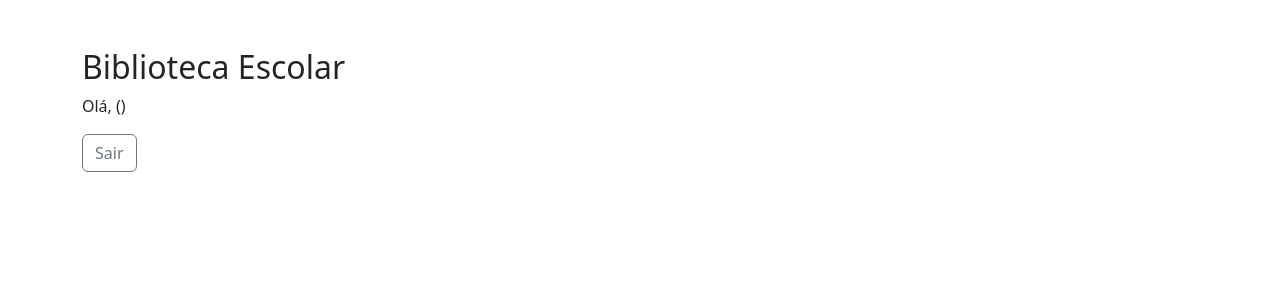
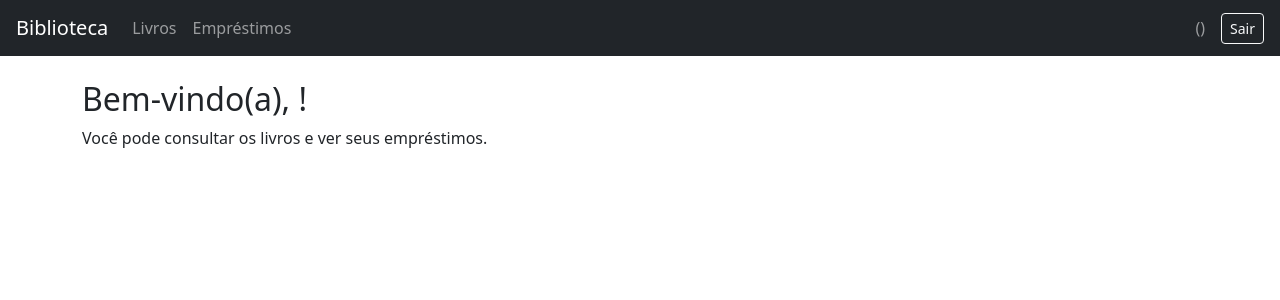
Before and after one commit to joaodanielski/biblioteca-escolar, a Node server app: page / in a window 1280 px wide. Shown: the top 300 px of the page. Run offline with Node 20, Linux system fonts and the light colour scheme; a user stored in the database is signed in; data comes from the database, SQL or seed files in the repository; some libraries are stand-ins or nearby versions.

Commit message:
feat: layout com partials e menu por perfil

```diff
--- a/views/home.ejs
+++ b/views/home.ejs
@@ -1,13 +1,13 @@
-<!DOCTYPE html>
-<html lang="pt-br">
-<head>
-  <meta charset="UTF-8">
-  <title>Biblioteca Escolar</title>
-  <link href="https://cdn.jsdelivr.net/npm/bootstrap@5.3.3/dist/css/bootstrap.min.css" rel="stylesheet">
-</head>
-<body class="container mt-5">
-  <h2>Biblioteca Escolar</h2>
-  <p>Olá, <%= usuario.nome %> (<%= usuario.perfil %>)</p>
-  <a href="/logout" class="btn btn-outline-secondary">Sair</a>
-</body>
-</html>
+<%- include('partials/header', { titulo: 'Início' }) %>
+
+<h2>Bem-vindo(a), <%= usuario.nome %>!</h2>
+
+<% if (usuario.perfil === 'admin') { %>
+  <p>Você pode gerenciar usuários, livros, autores, categorias e empréstimos.</p>
+<% } else if (usuario.perfil === 'bibliotecario') { %>
+  <p>Você pode gerenciar livros, autores, categorias e empréstimos.</p>
+<% } else { %>
+  <p>Você pode consultar os livros e ver seus empréstimos.</p>
+<% } %>
+
+<%- include('partials/footer') %>
--- /dev/null
+++ b/views/partials/footer.ejs
@@ -0,0 +1,3 @@
+</main>
+</body>
+</html>
--- /dev/null
+++ b/views/partials/header.ejs
@@ -0,0 +1,31 @@
+<!DOCTYPE html>
+<html lang="pt-br">
+<head>
+  <meta charset="UTF-8">
+  <meta name="viewport" content="width=device-width, initial-scale=1">
+  <title><%= typeof titulo !== 'undefined' ? titulo : 'Biblioteca Escolar' %></title>
+  <link href="https://cdn.jsdelivr.net/npm/bootstrap@5.3.3/dist/css/bootstrap.min.css" rel="stylesheet">
+</head>
+<body>
+<% if (usuario) { %>
+<nav class="navbar navbar-expand navbar-dark bg-dark px-3">
+  <a class="navbar-brand" href="/">Biblioteca</a>
+  <ul class="navbar-nav me-auto">
+    <li class="nav-item"><a class="nav-link" href="/livros">Livros</a></li>
+
+    <% if (['admin', 'bibliotecario'].includes(usuario.perfil)) { %>
+      <li class="nav-item"><a class="nav-link" href="/autores">Autores</a></li>
+      <li class="nav-item"><a class="nav-link" href="/categorias">Categorias</a></li>
+    <% } %>
+
+    <li class="nav-item"><a class="nav-link" href="/emprestimos">Empréstimos</a></li>
+
+    <% if (usuario.perfil === 'admin') { %>
+      <li class="nav-item"><a class="nav-link" href="/usuarios">Usuários</a></li>
+    <% } %>
+  </ul>
+  <span class="navbar-text me-3"><%= usuario.nome %> (<%= usuario.perfil %>)</span>
+  <a class="btn btn-outline-light btn-sm" href="/logout">Sair</a>
+</nav>
+<% } %>
+<main class="container mt-4">
```
Also changed, not shown: views/cadastro.ejs (+6 -10 lines), views/login.ejs (+6 -10 lines).
